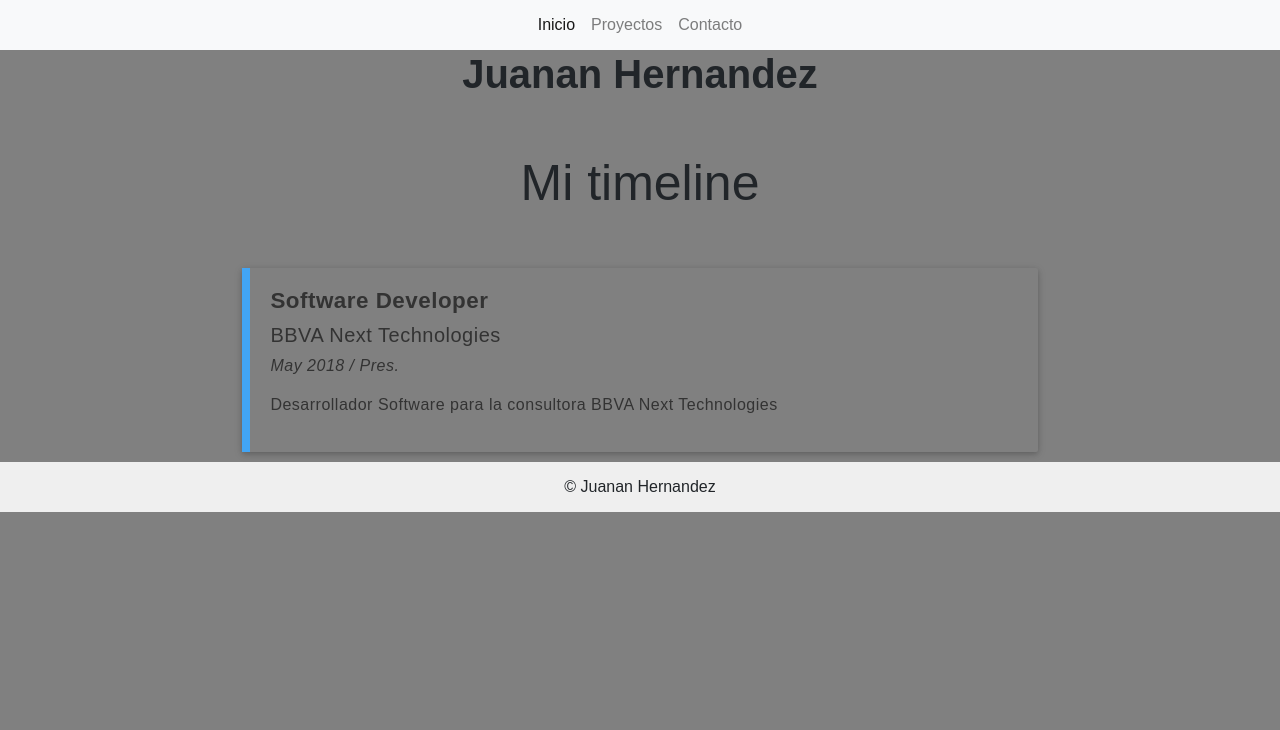
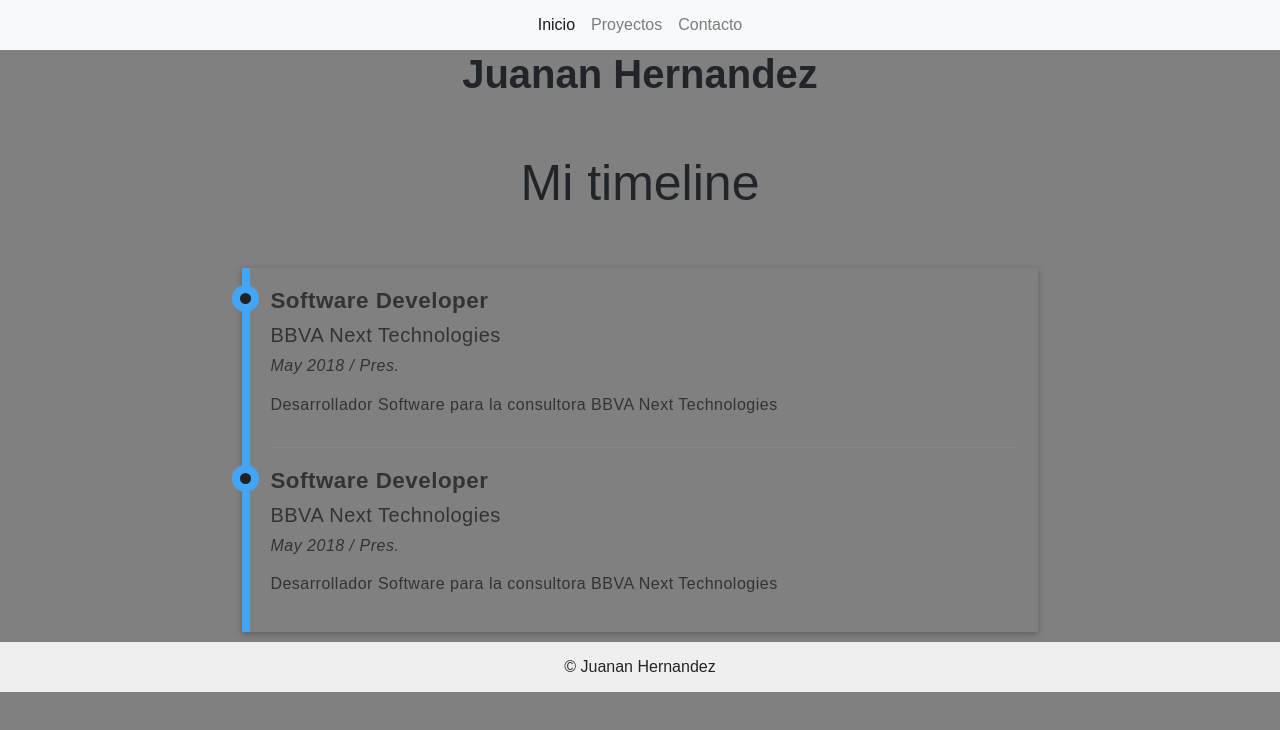
Before and after one commit to juanan-hernandez/landing-page, an Angular app: page /home in a window 1280 px wide. Shown: the top 730 px of the page. Built offline with nearby package versions, Linux system fonts and the light colour scheme; what angular-bootstrap-md would draw is missing.

Commit message:
Modified Home Page and added some dependencies

```diff
--- a/src/app/home/home.component.html
+++ b/src/app/home/home.component.html
@@ -14,7 +14,14 @@
                         <h1 class="blue-text lighten-1 header">Mi timeline</h1>
 
                         <ul class="timeline">
-                            <li>
+                            <li class="event">
+                                <h3>Software Developer</h3>
+                                <h5>BBVA Next Technologies</h5>
+                                <p style="font-style: italic">May 2018 / Pres. </p>
+                                <p>Desarrollador Software para la consultora BBVA Next Technologies</p>
+                            </li>
+
+                            <li class="event">
                                 <h3>Software Developer</h3>
                                 <h5>BBVA Next Technologies</h5>
                                 <p style="font-style: italic">May 2018 / Pres. </p>
```
Also changed, not shown: 1 other file (tests, documents, lock files or other folders).
